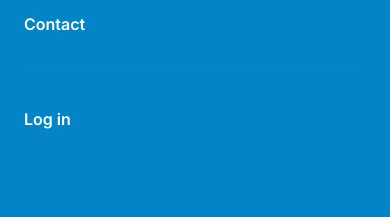
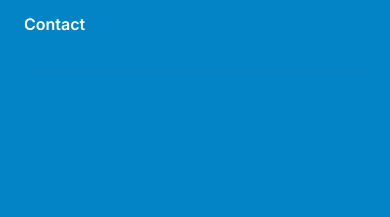
Before and after one commit to djmartin2019/DaveyProjects, a Next.js app: page / in a window 390 px wide. Both pictures are taken after a click on the button "Open main menu". Shown: the part 286-503 px from the top of the page. Built offline with nearby package versions, Linux system fonts and the light colour scheme.

Commit message:
Removed login button from mobile nav

```diff
--- a/src/app/components/navbar.tsx
+++ b/src/app/components/navbar.tsx
@@ -86,14 +86,7 @@ export default function Navbar() {
                   </Link>
                 ))}
               </div>
-              <div className="py-6">
-                <Link
-                  href="/login"
-                  className="-mx-3 block rounded-lg px-3 py-2.5 text-base font-semibold leading-7 text-white hover:bg-sky-700"
-                >
-                  Log in
-                </Link>
-              </div>
+              <div className="py-6"></div>
             </div>
           </div>
         </DialogPanel>
```
